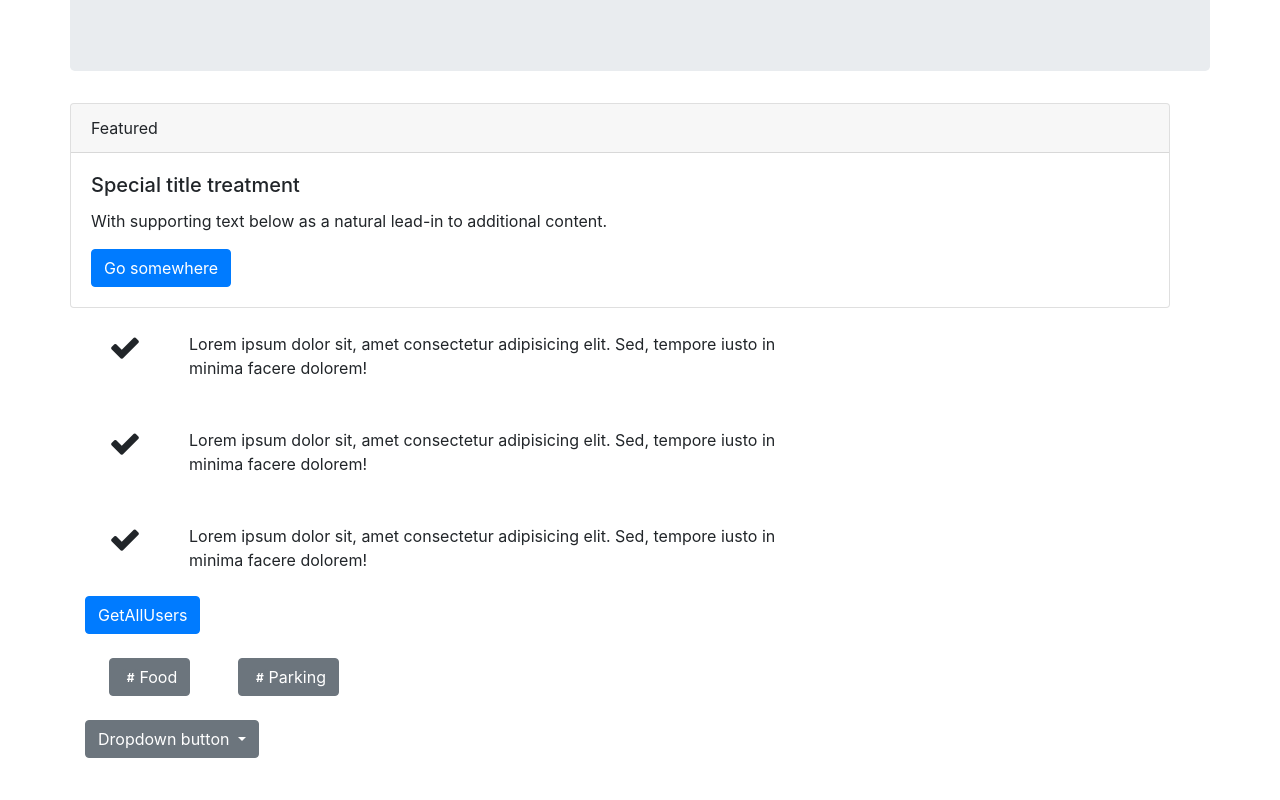
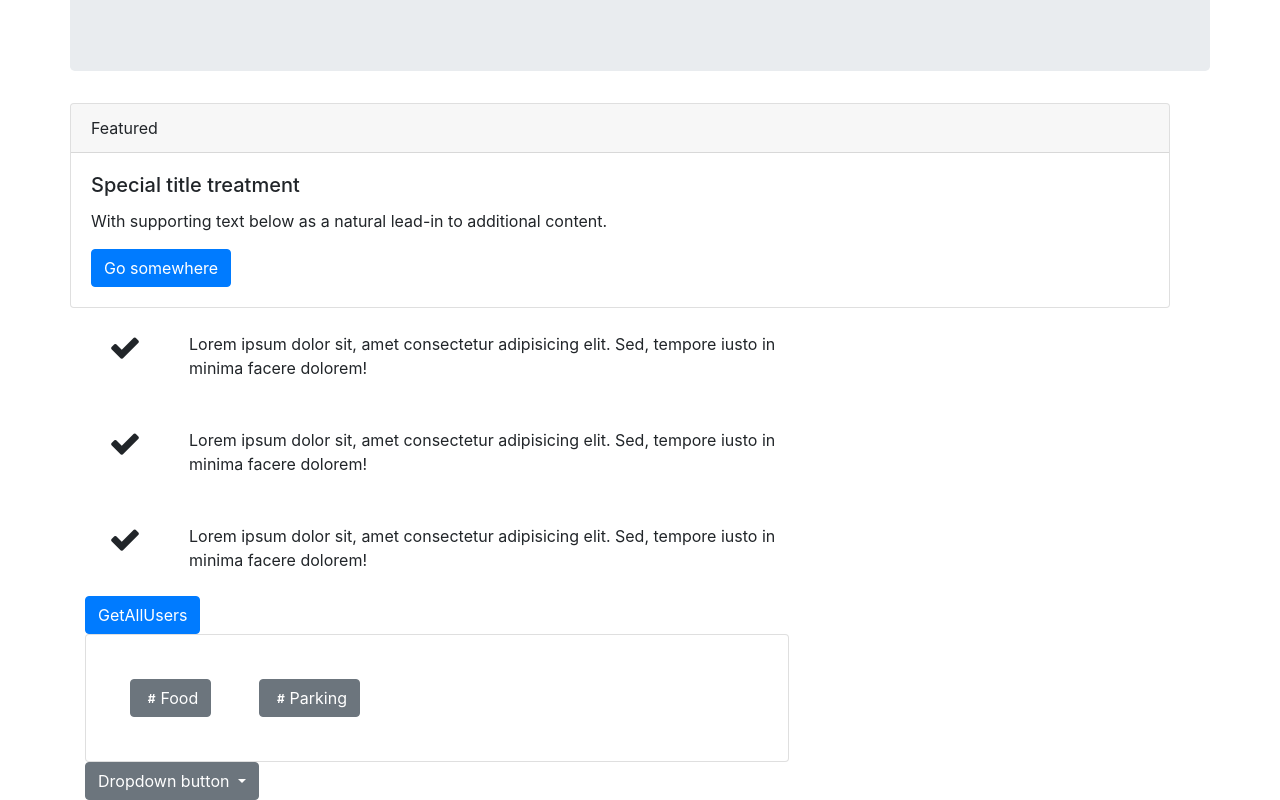
Before and after one commit to anowakowski/MarketSquare_SPA, an Angular app: page /notices in a window 1280 px wide. Shown: the part 400-1200 px from the top of the page. Before the commit the page ends 1158 px from the top, so only its background shows below. Built offline with nearby package versions, Linux system fonts and the light colour scheme.

Commit message:
TagListComponent added

```diff
--- /dev/null
+++ b/src/app/modules/notices/components/tag-list/tag-list.component.html
@@ -0,0 +1,10 @@
+<div class="card" style="width: 96.5%;">
+  <div class="card-body d-flex">
+    <div class="p-4 align-self-start">
+      <app-tag [tagName]="'Food'" (checked)="checked($event)" (unchecked)="unchecked($event)"></app-tag>
+    </div>
+    <div class="p-4 align-self-start">
+      <app-tag [tagName]="'Parking'" (checked)="checked($event)" (unchecked)="unchecked($event)"></app-tag>
+    </div>
+  </div>
+</div>
--- /dev/null
+++ b/src/app/modules/notices/components/tag-list/tag-list.component.ts
@@ -0,0 +1,22 @@
+import { Component, OnInit } from '@angular/core';
+
+@Component({
+  selector: 'app-tag-list',
+  templateUrl: './tag-list.component.html',
+  styleUrls: ['./tag-list.component.css']
+})
+export class TagListComponent implements OnInit {
+
+  constructor() { }
+
+  ngOnInit() {
+  }
+
+  checked(tagName: string) {
+    console.log('Checked tag: ' + tagName);
+  }
+
+  unchecked(tagName: string) {
+    console.log('Unchecked tag: ' + tagName);
+  }
+}
--- a/src/app/modules/notices/notices.component.html
+++ b/src/app/modules/notices/notices.component.html
@@ -51,14 +51,7 @@
 
       <a class="btn btn-primary" (click)="getAllUsers()">GetAllUsers</a>
 
-      <div class="d-flex">
-        <div class="p-4 align-self-start">
-          <app-tag [tagName]="'Food'" (checked)="checked($event)" (unchecked)="unchecked($event)"></app-tag>
-        </div>
-        <div class="p-4 align-self-start">
-          <app-tag [tagName]="'Parking'" (checked)="checked($event)" (unchecked)="unchecked($event)"></app-tag>
-        </div>
-      </div>
+      <app-tag-list></app-tag-list>
 
       <div class="dropdown">
         <button class="btn btn-secondary dropdown-toggle" type="button" id="dropdownMenuButton" data-toggle="dropdown" aria-haspopup="true" aria-expanded="false">
--- a/src/app/modules/notices/notices.component.ts
+++ b/src/app/modules/notices/notices.component.ts
@@ -19,12 +19,4 @@ export class NoticesComponent implements OnInit {
       console.log(JSON.stringify(users));
     });
   }
-
-  checked(tagName: string) {
-    console.log('Checked tag: ' + tagName);
-  }
-
-  unchecked(tagName: string) {
-    console.log('Unchecked tag: ' + tagName);
-  }
 }
--- a/src/app/modules/notices/notices.module.ts
+++ b/src/app/modules/notices/notices.module.ts
@@ -4,6 +4,7 @@ import { NoticesRoutingModule } from './notices-routing.module';
 import { UserService } from 'src/app/services/user.service';
 import { NoticesComponent } from './notices.component';
 import { TagComponent } from './components/tag/tag.component';
+import { TagListComponent } from './components/tag-list/tag-list.component';
 
 
 @NgModule({
@@ -11,7 +12,7 @@ import { TagComponent } from './components/tag/tag.component';
     CommonModule,
     NoticesRoutingModule
   ],
-  declarations: [NoticesComponent, TagComponent],
+  declarations: [NoticesComponent, TagComponent, TagListComponent],
   providers: [
     UserService
   ]
```
Also changed, not shown: src/app/modules/notices/components/tag-list/tag-list.component.css (added).
